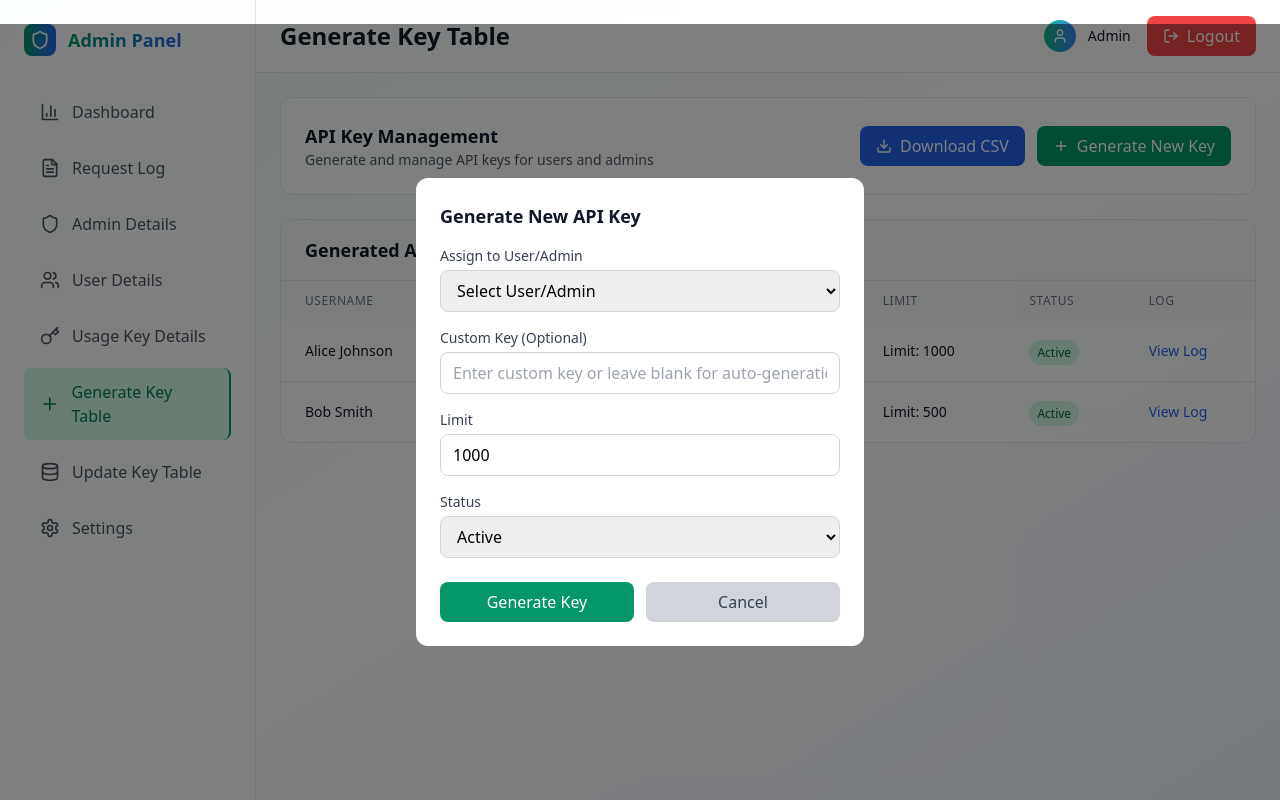
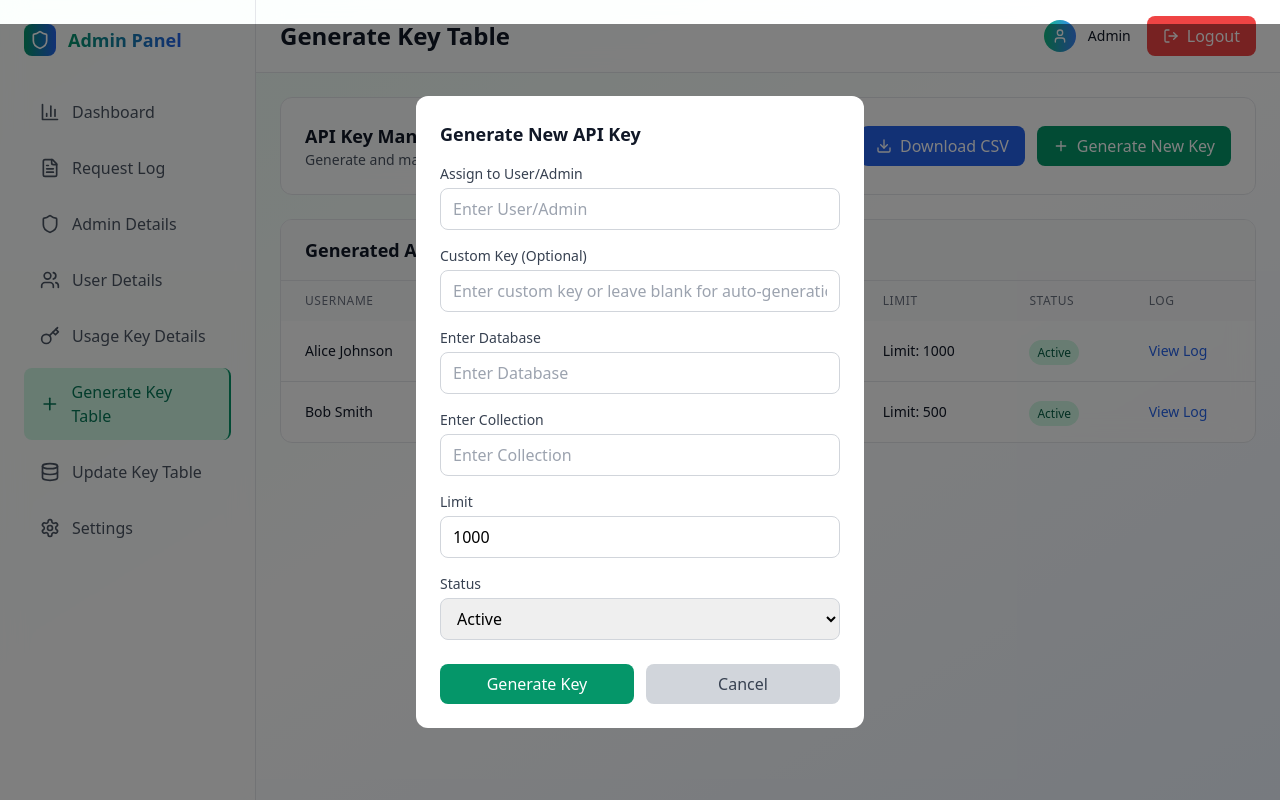
Before and after one commit to Darshit-Rakhasiya/main-components-extractor-flipkart, a React (Vite) app in the folder frontend/: page /admin/generate-key in a window 1280 px wide. Both pictures are taken after a click on the button "Generate New Key". Built offline with nearby package versions, Linux system fonts and the light colour scheme.

Commit message:
change in generate new key add field

```diff
--- a/frontend/src/components/Admin/GenerateKeyPage.tsx
+++ b/frontend/src/components/Admin/GenerateKeyPage.tsx
@@ -11,6 +11,8 @@ interface GeneratedKey {
   usage: number;
   status: 'Active' | 'Deactive';
   createdAt: string;
+  database: string;
+  collection: string;
 }
 
 const GenerateKeyPage: React.FC = () => {
@@ -20,6 +22,8 @@ const GenerateKeyPage: React.FC = () => {
   const [formData, setFormData] = useState({
     assignedTo: '',
     assignedType: 'User' as 'User' | 'Admin',
+    database: '',
+    collection: '',
     customKey: '',
     limit: 1000,
     status: 'Active' as 'Active' | 'Deactive'
@@ -46,7 +50,9 @@ const GenerateKeyPage: React.FC = () => {
         limit: 1000,
         usage: 750,
         status: 'Active',
-        createdAt: '2024-03-15T10:30:00Z'
+        createdAt: '2024-03-15T10:30:00Z',
+        database:'database',
+        collection:'collection',
       },
       {
         id: '2',
@@ -56,7 +62,9 @@ const GenerateKeyPage: React.FC = () => {
         limit: 500,
         usage: 120,
         status: 'Active',
-        createdAt: '2024-03-10T14:20:00Z'
+        createdAt: '2024-03-10T14:20:00Z',
+        database:"database",
+        collection:'collection',
       }
     ];
     setGeneratedKeys(mockKeys);
@@ -77,9 +85,13 @@ const GenerateKeyPage: React.FC = () => {
       return;
     }
 
-    const selectedUser = users.find(u => u.id === formData.assignedTo);
+    const selectedUser = users.find(u => u.name.toLowerCase() === formData.assignedTo.toLowerCase());
     if (!selectedUser) return;
 
+    if (!formData.database || !formData.collection) {
+    alert("Please enter both database and collection names.");
+    return;
+  }
     const newKey: GeneratedKey = {
       id: Date.now().toString(),
       keyValue: generateApiKey(),
@@ -88,7 +100,9 @@ const GenerateKeyPage: React.FC = () => {
       limit: formData.limit,
       usage: 0,
       status: formData.status,
-      createdAt: new Date().toISOString()
+      createdAt: new Date().toISOString(),
+      database: formData.database,
+      collection: formData.collection
     };
 
     setGeneratedKeys([newKey, ...generatedKeys]);
@@ -96,6 +110,8 @@ const GenerateKeyPage: React.FC = () => {
       assignedTo: '',
       assignedType: 'User',
       customKey: '',
+      database:'',
+      collection:'',
       limit: 1000,
       status: 'Active'
     });
@@ -117,9 +133,9 @@ const GenerateKeyPage: React.FC = () => {
 
   const downloadKeysAsCSV = () => {
     const csvContent = [
-      'ID,Key Value,Assigned To,Type,Limit,Usage,Status,Created At',
+      'ID,Key Value,Assigned To,Type,Limit,Usage,Status,Created At,Database,Collection',
       ...generatedKeys.map(key =>
-        `${key.id},${key.keyValue},${key.assignedTo},${key.assignedType},${key.limit},${key.usage},${key.status},${key.createdAt}`
+        `${key.id},${key.keyValue},${key.assignedTo},${key.assignedType},${key.limit},${key.usage},${key.status},${key.createdAt},${key.database},${key.collection}`
       )
     ].join('\n');
 
@@ -170,7 +186,7 @@ const GenerateKeyPage: React.FC = () => {
                   <label className="block text-sm font-medium text-gray-700 mb-1">
                     Assign to User/Admin
                   </label>
-                  <select
+                  {/* <select
                     value={formData.assignedTo}
                     onChange={(e) => {
                       const selectedUser = users.find(u => u.id === e.target.value);
@@ -188,7 +204,22 @@ const GenerateKeyPage: React.FC = () => {
                         {user.name} ({user.type})
                       </option>
                     ))}
-                  </select>
+                  </select> */}
+                  <input
+                    type="text"
+                    value={formData.assignedTo}
+                    onChange={(e) => {
+                      const selectedUser = users.find(u => u.name.toLowerCase() === e.target.value.toLowerCase());
+                      setFormData({
+                        ...formData,
+                        assignedTo: e.target.value,
+                        assignedType: selectedUser?.type || 'User'
+                      });
+                    }}
+                    placeholder="Enter User/Admin"
+                    className="w-full px-3 py-2 border border-gray-300 rounded-lg focus:ring-2 focus:ring-emerald-500 focus:border-transparent"
+                  />
+
                 </div>
 
                 <div>
@@ -203,6 +234,33 @@ const GenerateKeyPage: React.FC = () => {
                     className="w-full px-3 py-2 border border-gray-300 rounded-lg focus:ring-2 focus:ring-emerald-500 focus:border-transparent"
                   />
                 </div>
+
+                <div>
+                  <label className="block text-sm font-medium text-gray-700 mb-1">
+                    Enter Database
+                  </label>
+                  <input
+                    type="text"
+                    value={formData.database}
+                    onChange={(e) => setFormData({ ...formData, database: e.target.value })}
+                    placeholder="Enter Database"
+                    className="w-full px-3 py-2 border border-gray-300 rounded-lg focus:ring-2 focus:ring-emerald-500 focus:border-transparent"
+                  />
+                </div>
+
+                <div>
+                  <label className="block text-sm font-medium text-gray-700 mb-1">
+                    Enter Collection
+                  </label>
+                  <input
+                    type="text"
+                    value={formData.collection}
+                    onChange={(e) => setFormData({ ...formData, collection: e.target.value })}
+                    placeholder="Enter Collection"
+                    className="w-full px-3 py-2 border border-gray-300 rounded-lg focus:ring-2 focus:ring-emerald-500 focus:border-transparent"
+                  />
+                </div>
+
 
                 <div>
                   <label className="block text-sm font-medium text-gray-700 mb-1">
```
